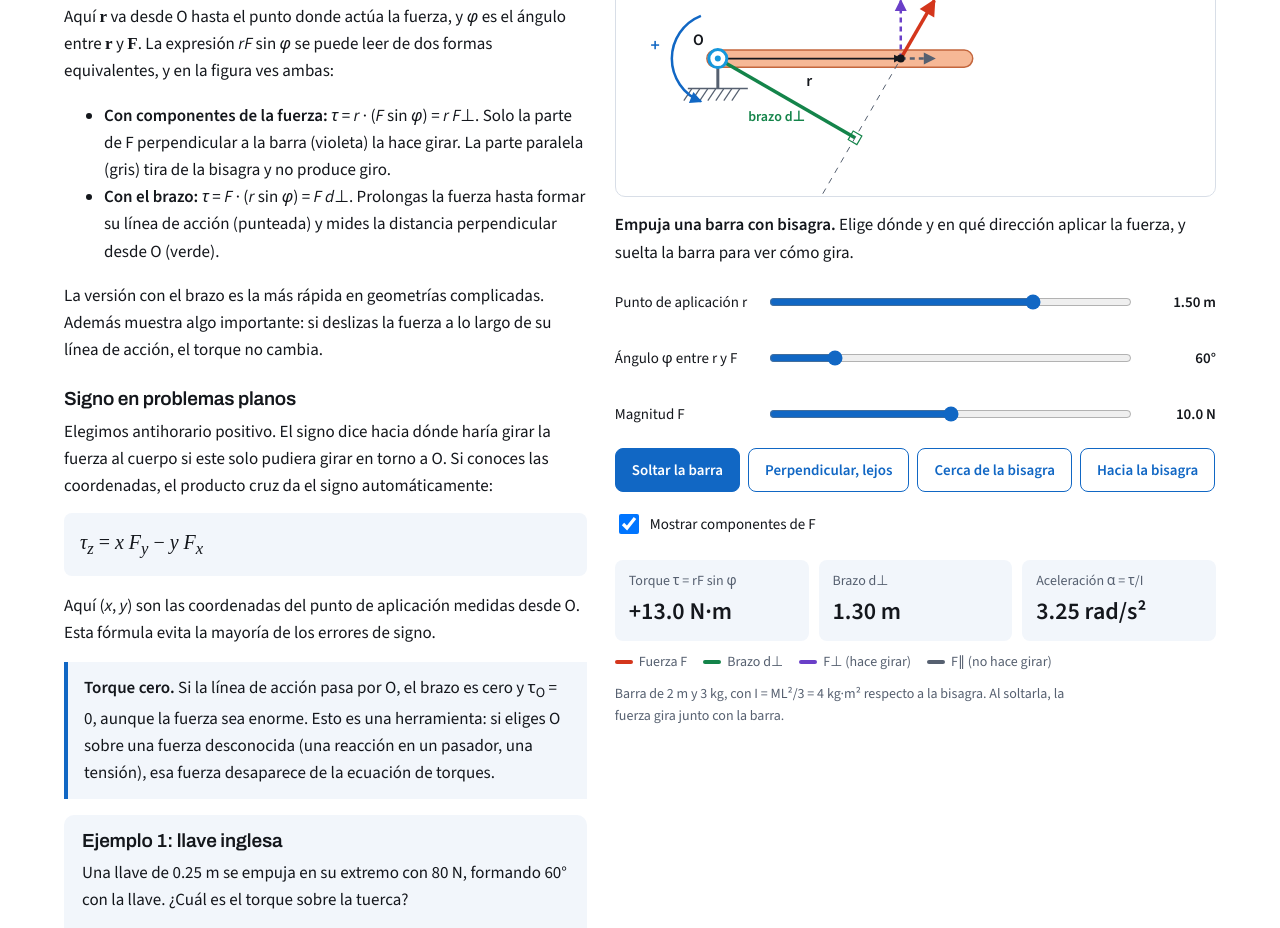
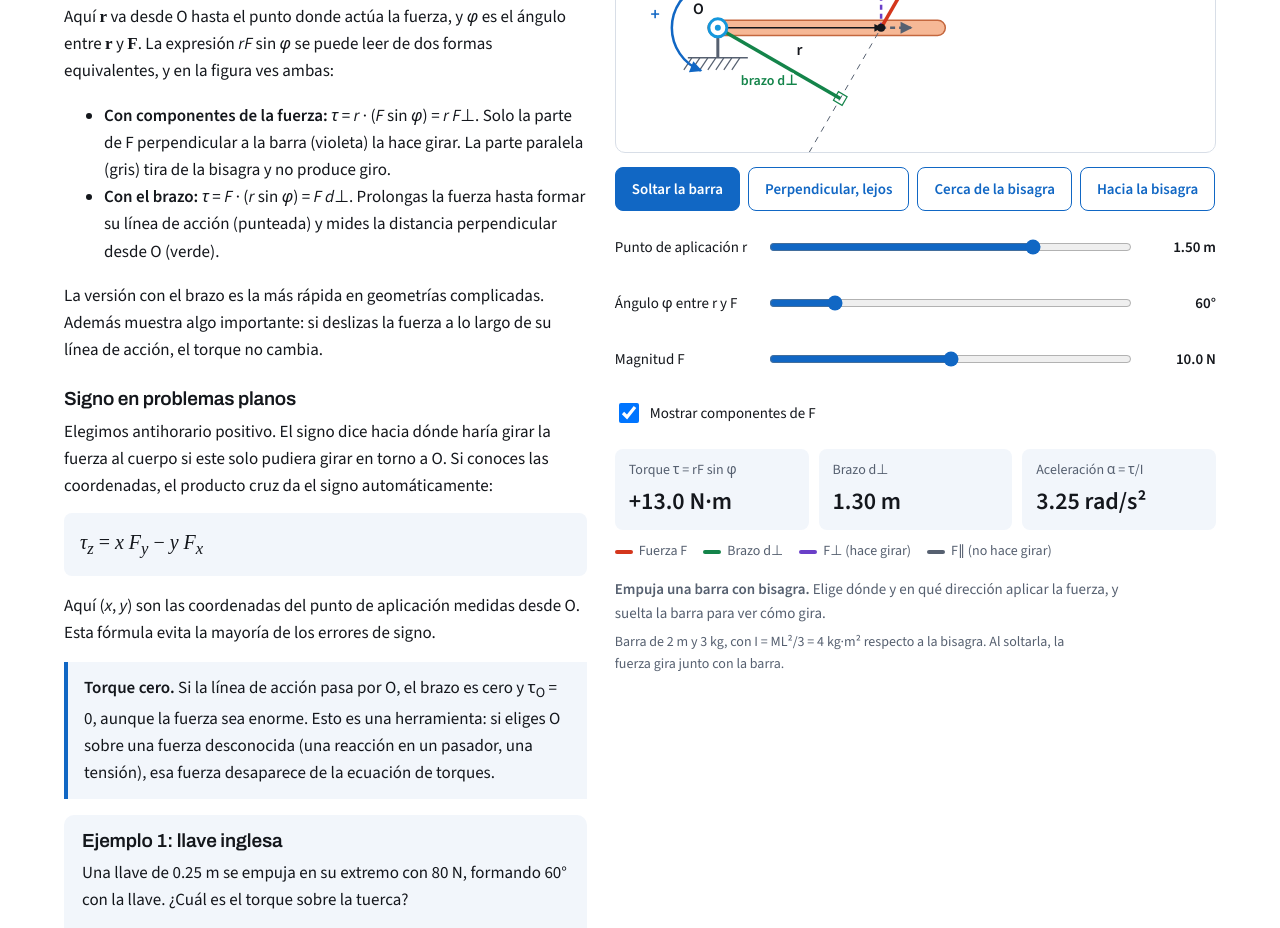
Before and after one commit to Juaincha/resumen-dinamica, a plain HTML site: page guias/fis1514-ayudantia-13-newton-rotacional.html in a window 1280 px wide. Shown: the part 1121-2049 px from the top of the page. Drawn offline with nearby package versions, Linux system fonts and the light colour scheme; a web font is replaced by a local one.

Commit message:
Mantiene a la vista los controles de las primeras figuras

```diff
--- a/guias/fis1514-ayudantia-13-newton-rotacional.html
+++ b/guias/fis1514-ayudantia-13-newton-rotacional.html
@@ -179,28 +179,27 @@ details[open]{padding-bottom:12px}
 <li>Torque neto: Σ<i>τ</i><sub>O</sub> = <strong>+5 N·m</strong>. La barra empieza a girar en sentido antihorario.</li></ol></div>
 </div>
 <div class="sticky">
-<div class="fig" id="f-torque" style="min-height:460px" aria-label="Barra con bisagra en O, fuerza aplicada, línea de acción y brazo perpendicular"><svg></svg></div>
-
-<p style="margin:14px 0 6px"><strong>Empuja una barra con bisagra.</strong> Elige dónde y en qué dirección aplicar la fuerza, y suelta la barra para ver cómo gira.</p>
+<div class="fig" id="f-torque" style="min-height:clamp(320px,52vh,460px)" aria-label="Barra con bisagra en O, fuerza aplicada, línea de acción y brazo perpendicular"><svg></svg></div>
+<div class="btns" style="margin-top:14px">
+<button class="main" id="t-go">Soltar la barra</button>
+<button data-pre="1.8,90">Perpendicular, lejos</button>
+<button data-pre="0.3,90">Cerca de la bisagra</button>
+<button data-pre="1.5,180">Hacia la bisagra</button>
+</div>
 <div class="ctl">
 <div class="row"><label for="t-r">Punto de aplicación r</label><input type="range" id="t-r" min="0.1" max="2" step="0.05" value="1.5"><output id="t-ro"></output></div>
 <div class="row"><label for="t-p">Ángulo φ entre r y F</label><input type="range" id="t-p" min="0" max="360" step="1" value="60"><output id="t-po"></output></div>
 <div class="row"><label for="t-f">Magnitud F</label><input type="range" id="t-f" min="0" max="20" step="0.5" value="10"><output id="t-fo"></output></div>
 </div>
-<div class="btns" style="margin-top:12px">
-<button class="main" id="t-go">Soltar la barra</button>
-<button data-pre="1.8,90">Perpendicular, lejos</button>
-<button data-pre="0.3,90">Cerca de la bisagra</button>
-<button data-pre="1.5,180">Hacia la bisagra</button>
-</div>
-<label style="display:flex;gap:8px;align-items:center;margin-top:10px;font-size:15px;min-height:44px"><input type="checkbox" id="t-c" checked style="width:20px;height:20px"> Mostrar componentes de F</label>
+<label data-keep style="display:flex;gap:8px;align-items:center;margin-top:10px;font-size:15px;min-height:44px"><input type="checkbox" id="t-c" checked style="width:20px;height:20px"> Mostrar componentes de F</label>
 <div class="stats">
 <div class="stat"><span>Torque τ = rF sin φ</span><strong id="t-tau"></strong></div>
 <div class="stat"><span>Brazo d⊥</span><strong id="t-d"></strong></div>
 <div class="stat"><span>Aceleración α = τ/I</span><strong id="t-al"></strong></div>
 </div>
 <div class="key"><span><i style="background:var(--force)"></i>Fuerza F</span><span><i style="background:var(--arm)"></i>Brazo d⊥</span><span><i style="background:var(--perp)"></i>F⊥ (hace girar)</span><span><i style="background:var(--mute)"></i>F∥ (no hace girar)</span></div>
-<p class="small" style="margin-top:10px">Barra de 2 m y 3 kg, con I = ML²/3 = 4 kg·m² respecto a la bisagra. Al soltarla, la fuerza gira junto con la barra.</p>
+<p style="margin:14px 0 0;font-size:15px;color:var(--mute)"><strong>Empuja una barra con bisagra.</strong> Elige dónde y en qué dirección aplicar la fuerza, y suelta la barra para ver cómo gira.</p>
+<p class="small" style="margin-top:6px">Barra de 2 m y 3 kg, con I = ML²/3 = 4 kg·m² respecto a la bisagra. Al soltarla, la fuerza gira junto con la barra.</p>
 </div>
 </div></section>
 
@@ -639,6 +638,9 @@ $('quiz').addEventListener('click',e=>{const b=e.target.closest('button[data-q]'
  if(!ok)box.querySelectorAll('button')[q[2]].classList.add('right');box.querySelector('.fb').textContent=(ok?'Correcto. ':'No. ')+q[3];});
 
 tStats();$('m-bo').textContent=fx(M.b,1)+' m';sStats();pStats();kStats();rStats();wStats();
+const stk=[...document.querySelectorAll('.sticky')];
+const fitSticky=()=>{for(const el of stk){const k=el.querySelector('[data-keep]'),h=k?k.getBoundingClientRect().bottom-el.getBoundingClientRect().top:el.offsetHeight;el.style.top=Math.min(76,innerHeight-h-12)+'px';}};
+const stkRo=new ResizeObserver(fitSticky);stk.forEach(e=>stkRo.observe(e));addEventListener('resize',fitSticky);fitSticky();
 requestAnimationFrame(loop);
 }
 </script>
```
Also changed, not shown: guias/fis1514-ayudantia-12-centro-de-masa-y-rotacion.html (+8 -6 lines), 1 other file.
